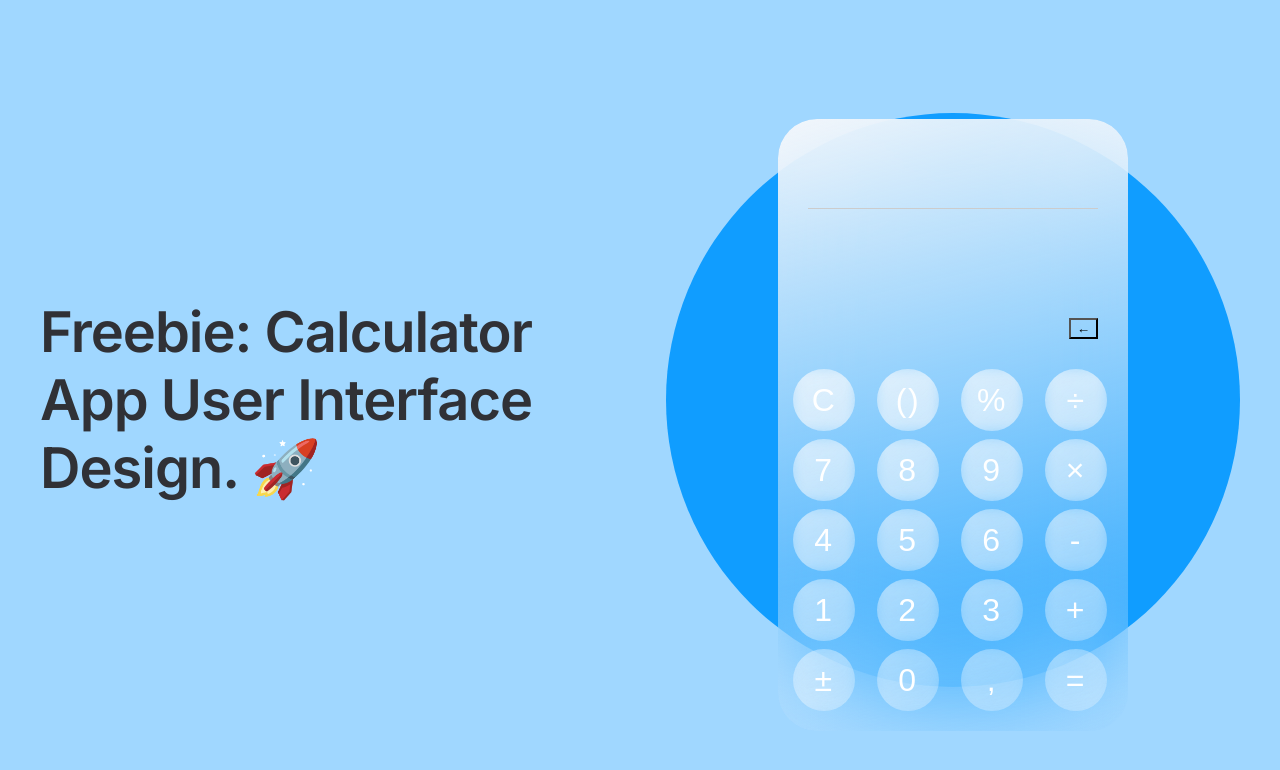
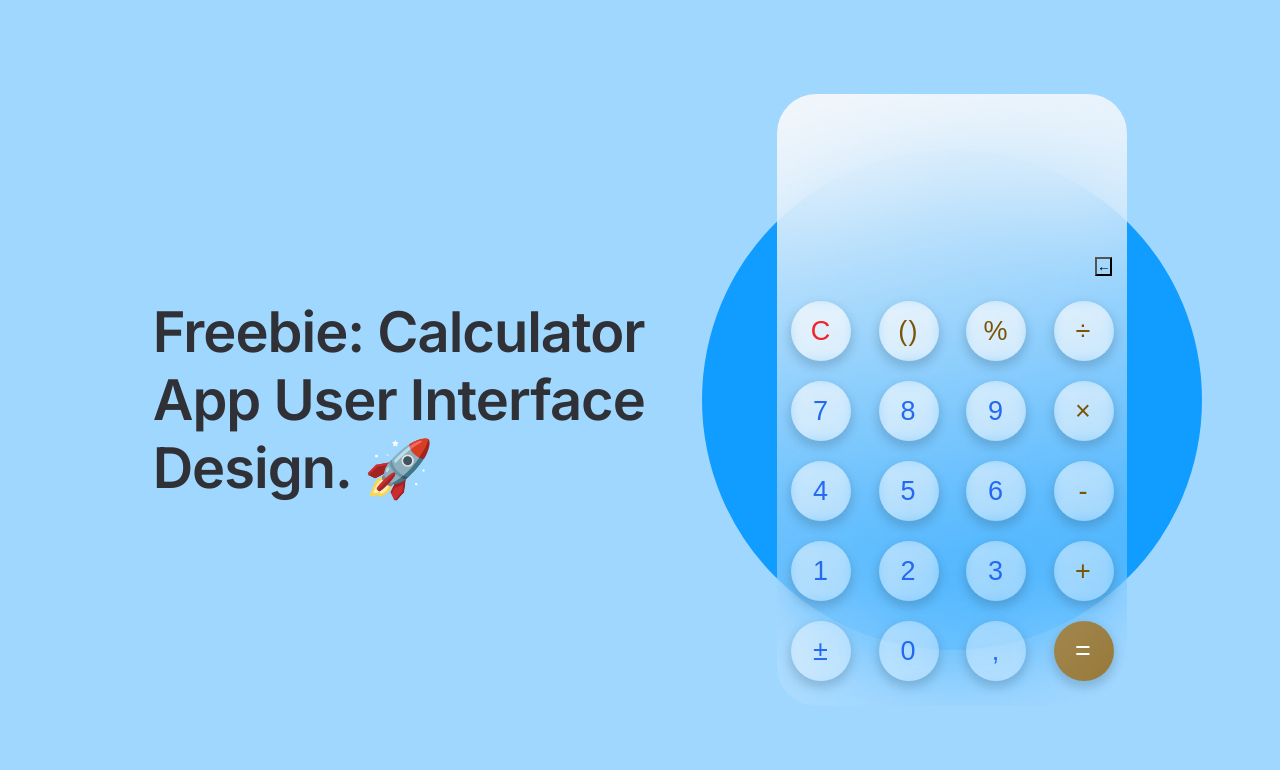
Before and after one commit to Aitmuhamet/calc-01, a Vue app: page / in a window 1280 px wide. Shown: the top 770 px of the page. Built offline with nearby package versions, Linux system fonts and the light colour scheme.

Commit message:
Feat: Adapting the page to different screens

```diff
--- a/src/App.vue
+++ b/src/App.vue
@@ -28,9 +28,33 @@ export default {
   margin-top: 60px;
 }
 
-@media (max-width: 719.9px) {
+.container {
+    margin: 0 auto;
+    max-width: 1200px;
+
+}
+
+.container.column {
+    display: flex;
+    justify-content: space-evenly;
+    align-items: center;
+    height: calc(100vh - 60px * 2);
+}
+
+@media (max-width: 992px) {
+  .container.column {
+    flex-direction: column-reverse;
+    gap: 20px;
+  }
+}
+
+@media (max-width: 767.9px) {
   #app {
     margin-top: 0;
+  }
+
+  .container.column {
+    display: contents;
   }
 
   h1 {
--- a/src/components/AppDisplay.vue
+++ b/src/components/AppDisplay.vue
@@ -1,6 +1,6 @@
 <template>
-  <div class="circle">
-    <div class="calc">
+  <div class="calc">
+    <div class="calc__wrapper">
       <div class="calc__display">
         <div class="calc__input">
           <span
@@ -29,11 +29,10 @@
           v-for="(btn, index) in calcButtons"
           :key="index"
           :buttonSymbol="btn.buttonSymbol"
-          :expressionSymbol="btn.expressionSymbol"
+          :buttonType="btn.type"
           @btn-click="this.handleCalcBtnClick"
         ></base-button>
       </div>
-
     </div>
   </div>
 </template>
@@ -52,162 +51,122 @@ export default {
         {
           id: 'ut-001',
           buttonSymbol: 'C',
-          expressionSymbol: 'C',
-          keyCode: 'Escape',
           key: 'Escape',
-          handleBtnClick: this.clickClearButton
+          type: 'escape'
         },
         {
           id: 'ut-002',
           buttonSymbol: '()',
-          expressionSymbol: '()',
-          keyCode: '',
           key: '',
-          handleBtnClick: this.handleCalcBtnClick
+          type: 'operator'
         },
         {
           id: 'ut-003',
           buttonSymbol: '%',
-          expressionSymbol: '%',
-          keyCode: '',
           key: '%',
-          handleBtnClick: this.handleCalcBtnClick
+          type: 'operator'
         },
         {
           id: 'op-004',
           buttonSymbol: '÷',
-          expressionSymbol: '/',
-          keyCode: 'NumpadDivide',
           key: '/',
-          handleBtnClick: this.handleCalcBtnClick
+          type: 'operator'
         },
         {
           id: 'num-007',
           buttonSymbol: '7',
-          expressionSymbol: '7',
-          keyCode: 'Numpad7',
           key: '7',
-          handleBtnClick: this.handleCalcBtnClick
+          type: 'number'
         },
         {
           id: 'num-008',
           buttonSymbol: '8',
-          expressionSymbol: '8',
-          keyCode: 'Numpad8',
           key: '8',
-          handleBtnClick: this.handleCalcBtnClick
+          type: 'number'
         },
         {
           id: 'num-009',
           buttonSymbol: '9',
-          expressionSymbol: '9',
-          keyCode: 'Numpad9',
           key: '9',
-          handleBtnClick: this.handleCalcBtnClick
+          type: 'number'
         },
         {
           id: 'op-003',
           buttonSymbol: '×',
-          expressionSymbol: '*',
-          keyCode: 'NumpadMultiply',
           key: '*',
-          handleBtnClick: this.handleCalcBtnClick
+          type: 'operator'
         },
         {
           id: 'num-004',
           buttonSymbol: '4',
-          expressionSymbol: '4',
-          keyCode: 'Numpad4',
           key: '4',
-          handleBtnClick: this.handleCalcBtnClick
+          type: 'number'
         },
         {
           id: 'num-005',
           buttonSymbol: '5',
-          expressionSymbol: '5',
-          keyCode: 'Numpad5',
           key: '5',
-          handleBtnClick: this.handleCalcBtnClick
+          type: 'number'
         },
         {
           id: 'num-006',
           buttonSymbol: '6',
-          expressionSymbol: '6',
-          keyCode: 'Numpad6',
           key: '6',
-          handleBtnClick: this.handleCalcBtnClick
+          type: 'number'
         },
         {
           id: 'op-002',
           buttonSymbol: '-',
-          expressionSymbol: '-',
-          keyCode: 'NumpadSubtract',
           key: '-',
-          handleBtnClick: this.handleCalcBtnClick
+          type: 'operator'
         },
         {
           id: 'num-001',
           buttonSymbol: '1',
-          expressionSymbol: '1',
-          keyCode: 'Numpad1',
           key: '1',
-          handleBtnClick: this.handleCalcBtnClick
+          type: 'number'
         },
         {
           id: 'num-002',
           buttonSymbol: '2',
-          expressionSymbol: '2',
-          keyCode: 'Numpad2',
           key: '2',
-          handleBtnClick: this.handleCalcBtnClick
+          type: 'number'
         },
         {
           id: 'num-003',
           buttonSymbol: '3',
-          expressionSymbol: '3',
-          keyCode: 'Numpad3',
           key: '3',
-          handleBtnClick: this.handleCalcBtnClick
+          type: 'number'
         },
         {
           id: 'op-001',
           buttonSymbol: '+',
-          expressionSymbol: '+',
-          keyCode: 'NumpadAdd',
           key: '+',
-          handleBtnClick: this.handleCalcBtnClick
+          type: 'operator'
         },
         {
           id: '011',
           buttonSymbol: '±',
-          expressionSymbol: '±',
-          keyCode: '',
           key: '',
-          handleBtnClick: this.handleCalcBtnClick
+          type: 'number'
         },
         {
           id: 'num-010',
           buttonSymbol: '0',
-          expressionSymbol: '0',
-          keyCode: 'Numpad0',
           key: '0',
-          handleBtnClick: this.handleCalcBtnClick
+          type: 'number'
         },
         {
           id: '012',
           buttonSymbol: ',',
-          expressionSymbol: '.',
-          keyCode: 'NumpadDecimal',
           key: '.',
-          handleBtnClick: this.handleCalcBtnClick
+          type: 'number'
         },
         {
           id: 'op-005',
           buttonSymbol: '=',
-          expressionSymbol: '=',
-          keyCode: 'NumpadEnter',
           key: 'Enter',
-          handleBtnClick: this.handleCalcBtnClick
+          type: 'equals'
         },
       ],
     }
@@ -267,6 +226,8 @@ export default {
       const stringLastOperator = tempArray[lastOperatorIndex];
       const stringLastNumberDigits = this.getLastNumberDigits(lastOperatorIndex, tempArray).join('');
 
+      // const nextSymbolAfterPercent = this.displaySymbolIndex[displaySymbolIndex + 1];
+
       this.calculationSymbols = [];
 
       this.pushLeftSideOfOperator(partBeforeLastOperatorArray);
@@ -282,13 +243,18 @@ export default {
         this.calculationSymbols.push(stringLastNumberDigits);
         this.calculationSymbols.push('*100');
 
-      } else if (stringLastOperator === '+' || stringLastOperator === '-') {
+      }
+
+      if (stringLastOperator === '+' || stringLastOperator === '-') {
 
         this.pushLeftSideOfOperator(partBeforeLastOperatorArray);
         this.calculationSymbols.push('*');
         this.calculationSymbols.push(stringLastNumberDigits);
         this.calculationSymbols.push('/100');
       }
+      // console.log(nextSymbolAfterPercent);
+      // console.log(this.calculationSymbols.join(''));
+
     },
     pushLeftSideOfOperator(part) {
       this.calculationSymbols.push('(');
@@ -394,8 +360,13 @@ export default {
       this.displaySymbols.push(...lastNumberDigitsArray);
 
     },
+
     addSymbolToDisplaySymbols(symb) {
-      if (this.getLastExpressionSymbol(this.displaySymbols) === ')') {
+      const lastExpressionSymbol = this.getLastExpressionSymbol(this.displaySymbols);
+      if (
+        lastExpressionSymbol === ')' ||
+        lastExpressionSymbol === '%'
+      ) {
         this.displaySymbols.push('×')
       }
       this.displaySymbols.push(symb)
@@ -509,51 +480,82 @@ export default {
   justify-content: center;
   width: 350px;
   height: 612px;
+  position: relative;
+}
+
+.calc__wrapper {
+  display: flex;
+  flex-direction: column;
+  align-items: center;
+  justify-content: flex-end;
   flex-shrink: 0;
+  width: 100%;
+  height: 100%;
+  padding-bottom: 15px;
+
   border-radius: 39px;
   background: linear-gradient(167deg, #F7F8FB -5.94%, rgba(247, 248, 251, 0.019) 103.62%);
   backdrop-filter: blur(51px);
-  margin-top: 50px;
+  position: relative;
+  z-index: 10;
+}
+
+.calc::after {
+  content: '';
+  width: var(--background-wrapper-size);
+  height: var(--background-wrapper-size);
+  border-radius: 50%;
+  background: #109DFF;
+  position: absolute;
+  z-index: 0;
+
+  display: flex;
+  align-items: center;
+  justify-content: center;
 }
 
 .calc-btn__list {
   width: 100%;
-  padding: 0 15px;
-
   display: grid;
   grid-template-columns: repeat(4, 1fr);
   justify-content: center;
-  gap: 8px 16px;
+  justify-items: center;
 }
 
 .calc__display {
+  flex-grow: 1;
   display: flex;
   flex-direction: column;
   justify-content: space-between;
   align-items: end;
   width: 100%;
-  min-height: 230px;
-  padding: 30px;
+  min-height: 130px;
+  padding: 15px;
+  padding-top: 30px;
 }
 
 .calc__input {
-  color: #818181;
-  font-size: 24px;
+  color: rgb(var(--symbol-input-color));
+  font-size: var(--symbol-btn-font-size);
   font-style: normal;
-  font-weight: 400;
+  font-weight: 500;
   line-height: 120%;
   width: 100%;
+  height: calc(var(--symbol-btn-font-size) * 1.2 * 3);
+  // height: 100%;
+  overflow: hidden;
   display: flex;
-  justify-content: end;
+  flex-wrap: wrap;
+  justify-content: flex-end;
+  align-content: flex-end;
   text-align: right;
 
-  border-bottom: 1px solid #ccc;
   padding: 5px;
   min-height: 40px;
 }
 
 .math-operator {
-  color: rgb(183, 127, 7);
+  color: rgb(var(--math-operator-color));
 }
 
 .calc__result {
@@ -561,49 +563,40 @@ export default {
 
   display: flex;
   justify-content: end;
-  color: #424242;
-  font-size: 48px;
+  color: rgba(var(--symbol-input-color), 0.8);
+  font-size: var(--symbol-result-font-size);
   font-style: normal;
   font-weight: 500;
   line-height: normal;
 }
 
-.btn {
-  display: flex;
-  justify-content: center;
-  align-items: center;
-  flex-direction: column;
-  gap: 10px;
-  width: 62px;
-  height: 62px;
-  padding: 6px 4px;
-  border-radius: 50px;
-  border: 1px rgba(255, 255, 255, 0.85);
-  background: linear-gradient(130deg, rgba(255, 255, 255, 0.30) -9.69%, rgba(255, 255, 255, 0.20) 114.23%);
-  backdrop-filter: blur(6px);
-
-  color: #FFF;
-  font-family: Poppins;
-  font-size: 32px;
-  font-style: normal;
-  font-weight: 500;
-  line-height: normal;
-}
 
 .backspace {
   background-color: transparent;
   flex: 0 1
 }
 
-@media (max-width: 719.9px) {
-  .circle {
-    border-radius: 0px
+@media (max-width: 767.9px) {
+
+  .calc::after {
+    border-radius: 0px;
+    display: none;
   }
 
   .calc {
     width: 100%;
+    height: 100dvh;
     margin-top: 0;
   }
 
+  .calc__wrapper {
+    border-radius: 0;
+    background: linear-gradient(180deg,
+        #F7F8FB -5.94%,
+        rgba(247, 248, 251, 0.90) 20%,
+        rgba(247, 248, 251, 0.60) 30%,
+        rgba(247, 248, 251, 0.20) 60%,
+        rgba(247, 248, 251, 0.0) 100%);
+  }
 }
 </style>
--- a/src/components/BaseButton.vue
+++ b/src/components/BaseButton.vue
@@ -1,10 +1,19 @@
 <template>
-  <input
-    type="button"
-    class="btn"
-    :value="buttonSymbol"
+  <div
+    class="wrapper no-select"
     @click="btnClick()"
   >
+    <input
+      type="button"
+      class="btn no-select"
+      :class="{
+        'math-operator': buttonType === 'operator',
+        'escape': buttonType === 'escape',
+        'equals': buttonType === 'equals',
+      }"
+      :value="buttonSymbol"
+    >
+  </div>
 </template>
 
 <script>
@@ -23,22 +32,77 @@ export default {
       type: String,
       required: true
     },
-    expressionSymbol: {
+    buttonType: {
       type: String,
-      required: true
-    },
+      required: true,
+    }
   },
   methods: {
     btnClick() {
-      // console.log(`btnClick: ${this.buttonSymbol}`);
       this.$emit('btn-click', this.buttonSymbol)
     }
   }
 }
 </script>
 
-<style scoped>
-input.btn {
+<style lang="scss" scoped>
+.wrapper {
+  padding: 10px;
+}
+
+.btn {
+  --btn-size: 60px;
+
+  display: flex;
+  justify-content: center;
+  align-items: center;
+  flex-direction: column;
+  gap: 10px;
+  width: var(--btn-size);
+  height: var(--btn-size);
+  padding: 6px 4px;
+  border-radius: 50px;
+  border: 1px rgba(255, 255, 255, 0.85);
+  background: var(--btn-background);
+  backdrop-filter: blur(6px);
+
+  color: rgb(var(--symbol-input-color));
+  font-family: Poppins;
   font-family: Arial;
+  font-size: var(--symbol-btn-font-size);
+  font-style: normal;
+  font-weight: 500;
+  line-height: normal;
+
+  -webkit-box-shadow: 0px 5px 10px 2px rgba(34, 60, 80, 0.2);
+  -moz-box-shadow: 0px 5px 10px 2px rgba(34, 60, 80, 0.2);
+  box-shadow: 0px 5px 10px 2px rgba(34, 60, 80, 0.2);
+
+
+@media (max-width: 767.9px) {
+  --btn-size: 90px
 }
+
+@media (max-width: 575.9px) {
+  --btn-size: 78px
+}
+
+@media (max-width: 399.9px) {
+  --btn-size: 58px
+}
+}
+
+.btn.math-operator {
+  color: rgb(var(--math-operator-color));
+}
+
+.btn.escape {
+  color: rgb(var(--escape-color));
+}
+
+.btn.equals {
+  background-color: rgb(var(--math-operator-color));
+  color: rgb(255, 255, 255);
+}
+
 </style>
--- a/src/main.js
+++ b/src/main.js
@@ -1,5 +1,5 @@
 import { createApp } from 'vue'
 import App from './App.vue'
-import './theme.css'
+import './theme.scss'
 
 createApp(App).mount('#app')
--- a/src/theme.css
+++ b/src/theme.scss
@@ -2,10 +2,25 @@
 
 * {
     box-sizing: border-box;
+    margin: 0;
+    padding: 0;
+    padding: 0;
 }
+
+$btn-size: 78px;
 
 :root {
   --bgColor: #A0D7FF;
+  --btn-size: 78px;
+  --symbol-result-font-size: 18px;
+  --symbol-btn-font-size: calc(var(--symbol-result-font-size) * 1.5);
+  --btn-background: linear-gradient(130deg, rgba(255, 255, 255, 0.3) -9.69%, rgba(255, 255, 255, 0.20) 114.23%);
+  --symbol-input-color: 36, 105, 241;
+  --math-operator-color: 123, 85, 4;
+  --escape-color: 241, 36, 36;
+
+  --background-wrapper-size: 500px;
+  --color-t: rgb(241, 36, 36);
 }
 
 body {
@@ -13,10 +28,18 @@ body {
     -webkit-font-smoothing: antialiased;
     -moz-osx-font-smoothing: grayscale;
     font-size: 16px;
+    padding: 0;
+    margin: 0;
     color: #2c3e50;
     background: var(--bgColor);
+
 }
-
+.no-select {
+    -webkit-user-select: none; /* Chrome/Safari */
+    -moz-user-select: none; /* Firefox */
+    -ms-user-select: none; /* IE/Edge */
+    user-select: none; /* Стандартный синтаксис */
+  }
 hr {
     margin: 1rem 0;
 }
@@ -124,18 +147,7 @@ h3 {
     border-color: #c25205;
 }
 
-.container {
-    margin: 0 auto;
-    max-width: 1200px;
 
-}
-
-.container.column {
-    display: flex;
-    justify-content: space-between;
-    align-items: center;
-    height: calc(100vh - 60px * 2);
-}
 
 .pt-2 {
     padding-top: 2rem;
@@ -347,15 +359,6 @@ h3 {
     right: 0;
 }
 
-.circle {
-    border-radius: 50%;
-    background: #109DFF;
-    display: flex;
-    align-items: center;
-    justify-content: center;
-}
-
-
 @media only screen and (max-width: 992px) {
     .container {
         max-width: 1200px;
@@ -382,9 +385,3 @@ h3 {
         transform: rotate(360deg);
     }
 }
-
-@media (max-width: 719.9px) {
-    .container.column {
-        height: inherit;
-    }
-}
```
Also changed, not shown: 1 other file (tests, documents, lock files or other folders).
